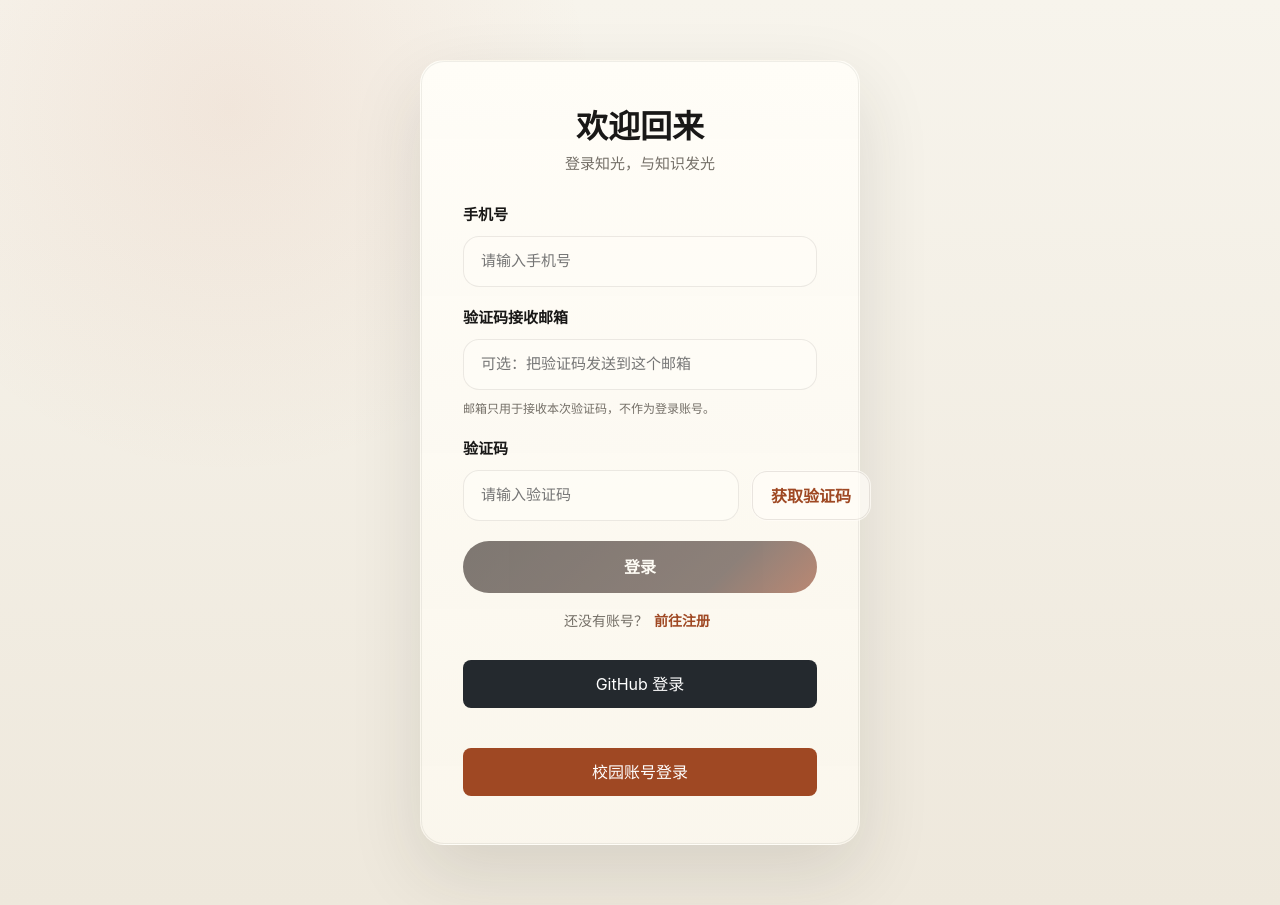
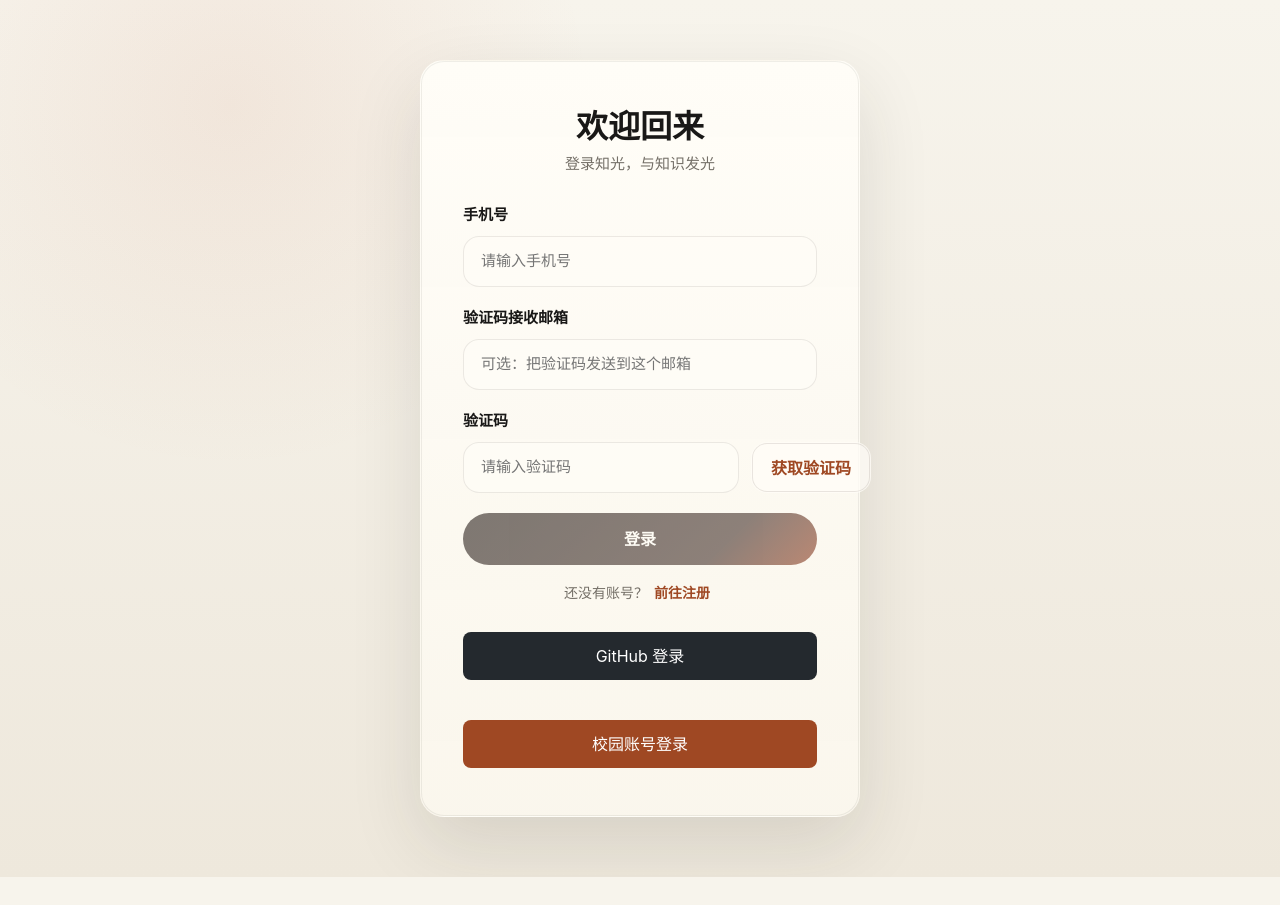
Before and after one commit to Crazy-ChenMiLin/Vlog, a React (Vite) app in the folder zhiguang_fe/zhiguang_fe-main/: page /login in a window 1280 px wide. After the commit the page ends 877 px from the top, so only its background shows below. Built offline with nearby package versions, Linux system fonts and the light colour scheme.

Commit message:
前端feat:(loginpage)优化

```diff
--- a/zhiguang_fe/zhiguang_fe-main/src/pages/LoginPage.tsx
+++ b/zhiguang_fe/zhiguang_fe-main/src/pages/LoginPage.tsx
@@ -138,7 +138,6 @@ const LoginPage = () => {
               type="email"
               autoComplete="email"
             />
-            <span className={styles.tips}>邮箱只用于接收本次验证码，不作为登录账号。</span>
           </div>
 
           <div className={styles.field}>
```
